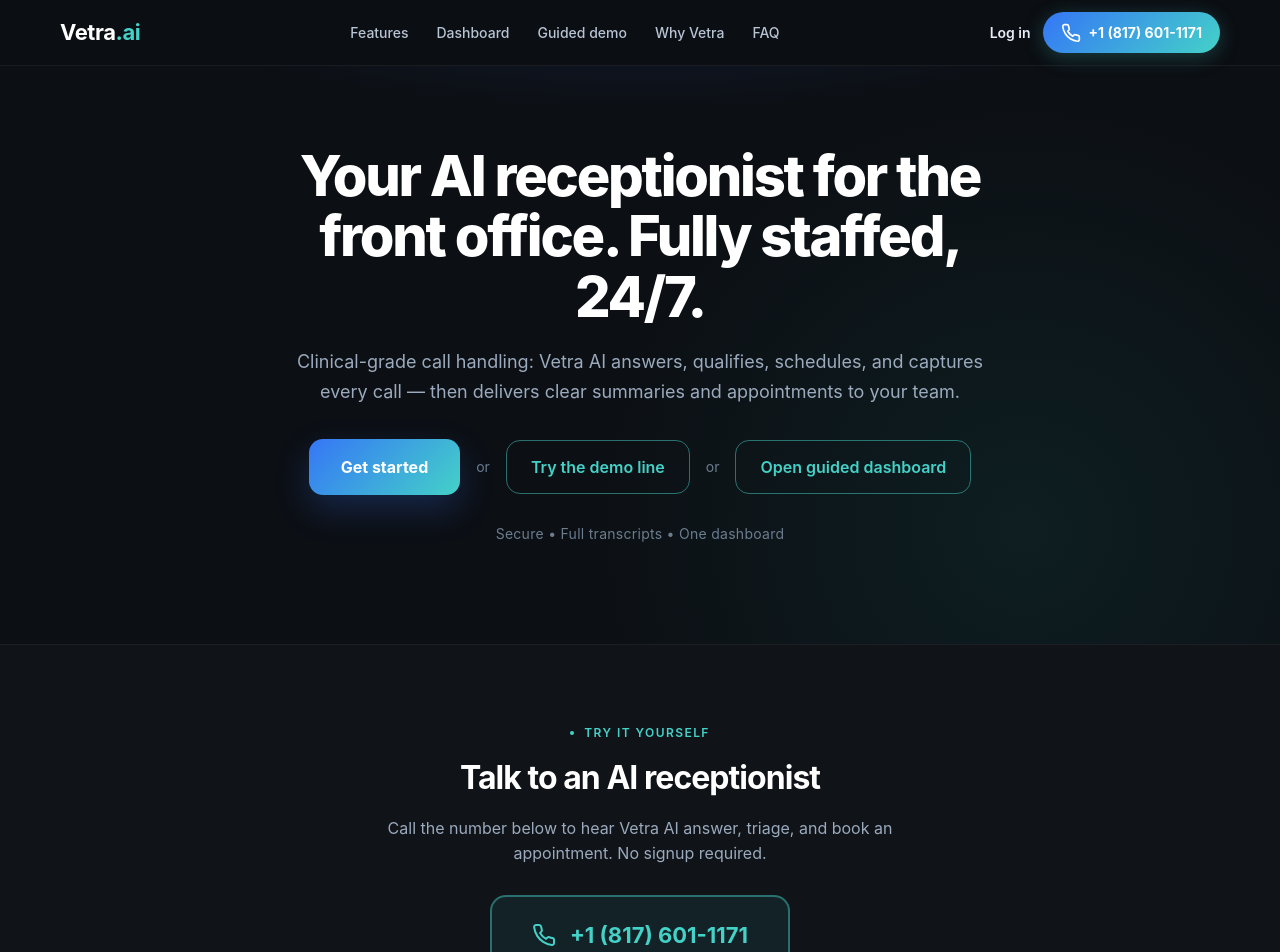
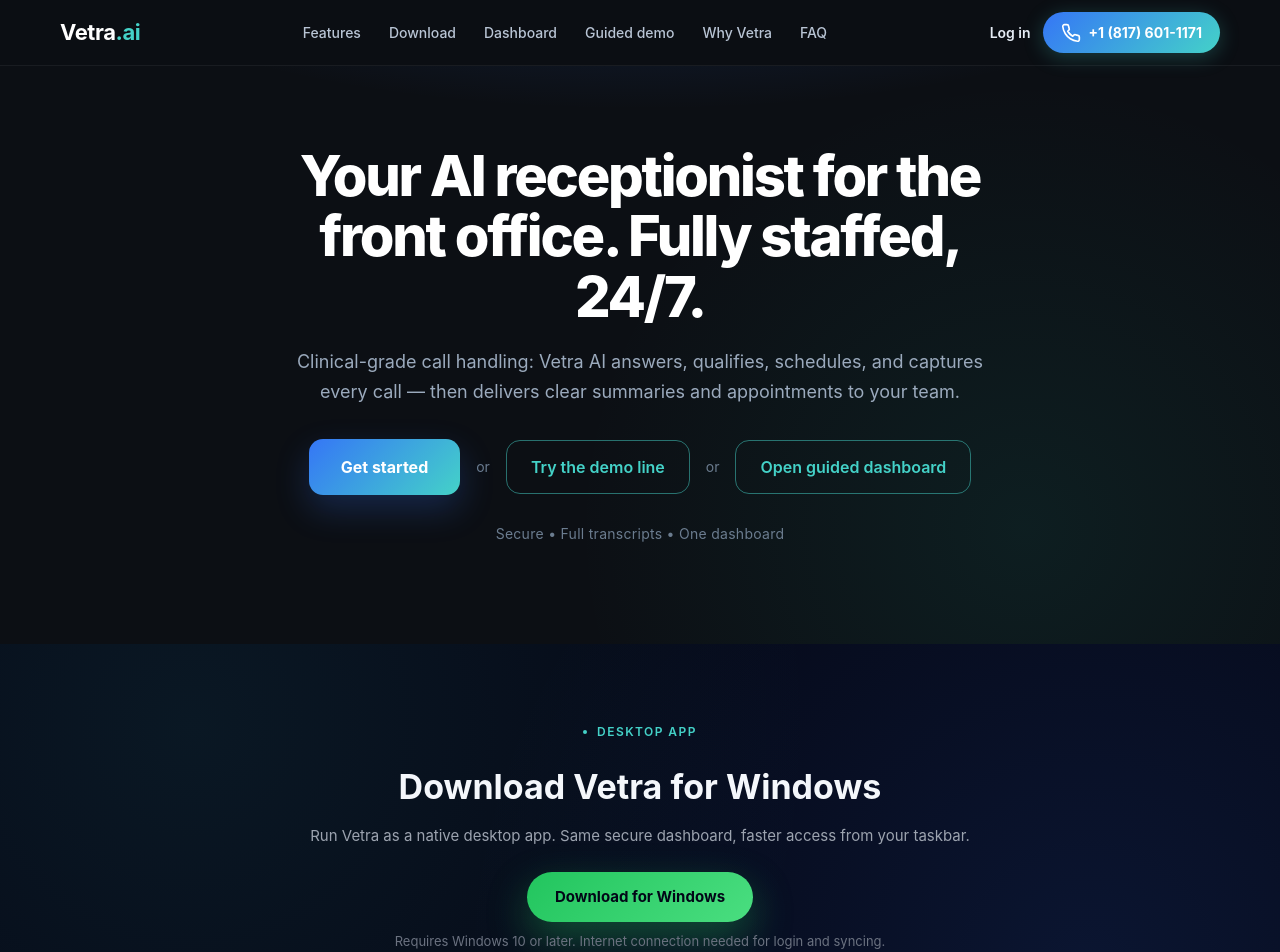
Before and after one commit to VetraTD/ai-phone-assistant, a React (Vite) app in the folder AI-phone-dashboard/frontend/: page / in a window 1280 px wide. Shown: the top 952 px of the page. Built offline with nearby package versions, Linux system fonts and the light colour scheme; no server answers.

Commit message:
added msi file to downloads button.

```diff
--- a/AI-phone-dashboard/frontend/src/Landing.css
+++ b/AI-phone-dashboard/frontend/src/Landing.css
@@ -147,6 +147,65 @@
   font-size: 18px;
   line-height: 1.65;
   color: #9baabd;
+}
+
+.landing-download {
+  padding: 72px 24px 88px;
+  background:
+    radial-gradient(circle at 15% 20%, rgba(68, 210, 200, 0.08), transparent 55%),
+    radial-gradient(circle at 85% 80%, rgba(53, 118, 246, 0.12), transparent 55%),
+    #050816;
+}
+
+.landing-download-inner {
+  max-width: 720px;
+  margin: 0 auto;
+  text-align: center;
+}
+
+.landing-download-title {
+  margin: 8px 0 12px;
+  font-size: clamp(28px, 4vw, 34px);
+  font-weight: 700;
+}
+
+.landing-download-desc {
+  margin: 0 0 24px;
+  color: #9ca3af;
+  font-size: 15px;
+  line-height: 1.6;
+}
+
+.landing-download-button {
+  display: inline-flex;
+  align-items: center;
+  justify-content: center;
+  padding: 14px 28px;
+  border-radius: 999px;
+  background: linear-gradient(135deg, #22c55e, #4ade80);
+  color: #020617;
+  font-weight: 700;
+  font-size: 15px;
+  text-decoration: none;
+  box-shadow: 0 16px 40px rgba(34, 197, 94, 0.35);
+  transition: transform 0.16s ease, box-shadow 0.16s ease, background 0.16s ease;
+}
+
+.landing-download-button:hover {
+  transform: translateY(-1px);
+  box-shadow: 0 20px 52px rgba(34, 197, 94, 0.4);
+  background: linear-gradient(135deg, #16a34a, #22c55e);
+}
+
+.landing-download-button:focus-visible {
+  outline: 2px solid #22c55e;
+  outline-offset: 3px;
+}
+
+.landing-download-note {
+  margin-top: 10px;
+  font-size: 13px;
+  color: #6b7280;
 }
 
 .landing-hero-ctas {
--- a/AI-phone-dashboard/frontend/src/Landing.jsx
+++ b/AI-phone-dashboard/frontend/src/Landing.jsx
@@ -50,6 +50,7 @@
           </Link>
           <nav className="landing-nav">
             <a href="#features">Features</a>
+            <a href="#download">Download</a>
             <a href="#preview">Dashboard</a>
             <Link to="/app?demo=1">Guided demo</Link>
             <a href="#different">Why Vetra</a>
@@ -96,10 +97,35 @@
       </section>
 
       <section
+        id="download"
+        className="landing-download reveal-section"
+        ref={(el) => {
+          revealRefs.current[0] = el;
+        }}
+      >
+        <div className="landing-download-inner">
+          <p className="landing-section-label">Desktop app</p>
+          <h2 className="landing-download-title">Download Vetra for Windows</h2>
+          <p className="landing-download-desc">
+            Run Vetra as a native desktop app. Same secure dashboard, faster access from your taskbar.
+          </p>
+          <a
+            href="https://github.com/VetraTD/ai-phone-assistant/releases/download/v0.1.0/vetra-desktop_0.1.0_x64_en-US.msi"
+           className="landing-download-button"
+          >
+            Download for Windows
+          </a>
+          <p className="landing-download-note">
+            Requires Windows 10 or later. Internet connection needed for login and syncing.
+          </p>
+        </div>
+      </section>
+
+      <section
         id="demo"
         className="landing-demo reveal-section"
         ref={(el) => {
-          revealRefs.current[0] = el;
+          revealRefs.current[1] = el;
         }}
       >
         <div className="landing-demo-inner">
@@ -120,7 +146,7 @@
         id="different"
         className="landing-different reveal-section"
         ref={(el) => {
-          revealRefs.current[1] = el;
+          revealRefs.current[2] = el;
         }}
       >
         <div className="landing-different-inner">
@@ -163,7 +189,7 @@
         id="features"
         className="landing-benefits reveal-section"
         ref={(el) => {
-          revealRefs.current[2] = el;
+          revealRefs.current[3] = el;
         }}
       >
         <div className="landing-benefits-inner">
@@ -190,7 +216,7 @@
         id="preview"
         className="landing-preview reveal-section"
         ref={(el) => {
-          revealRefs.current[3] = el;
+          revealRefs.current[4] = el;
         }}
       >
         <div className="landing-preview-inner">
@@ -250,7 +276,7 @@
       <section
         className="landing-stats reveal-section"
         ref={(el) => {
-          revealRefs.current[4] = el;
+          revealRefs.current[5] = el;
         }}
       >
         <div className="landing-stats-inner">
@@ -272,7 +298,7 @@
       <section
         className="landing-testimonial reveal-section"
         ref={(el) => {
-          revealRefs.current[5] = el;
+          revealRefs.current[6] = el;
         }}
       >
         <div className="landing-testimonial-inner">
@@ -301,7 +327,7 @@
         id="faq"
         className="landing-faq reveal-section"
         ref={(el) => {
-          revealRefs.current[6] = el;
+          revealRefs.current[7] = el;
         }}
       >
         <div className="landing-faq-inner">
```
